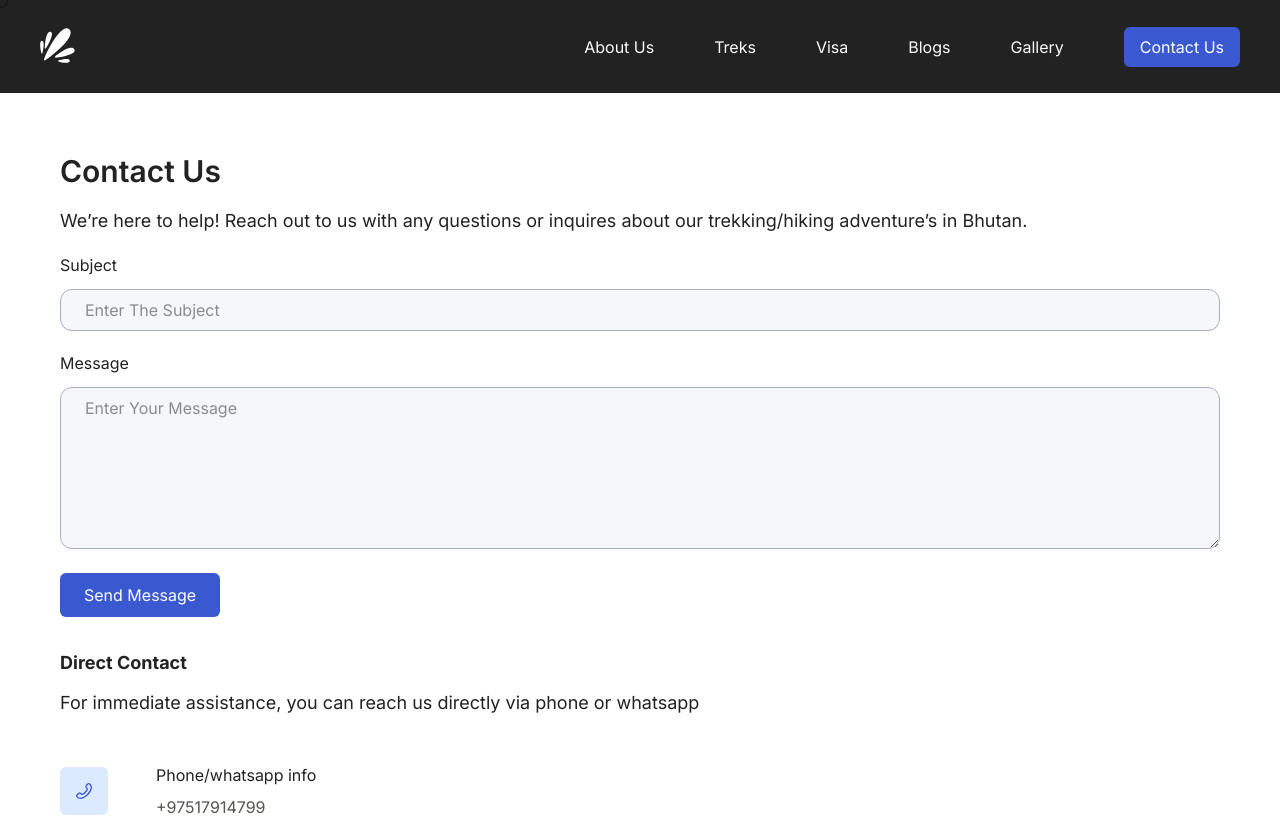
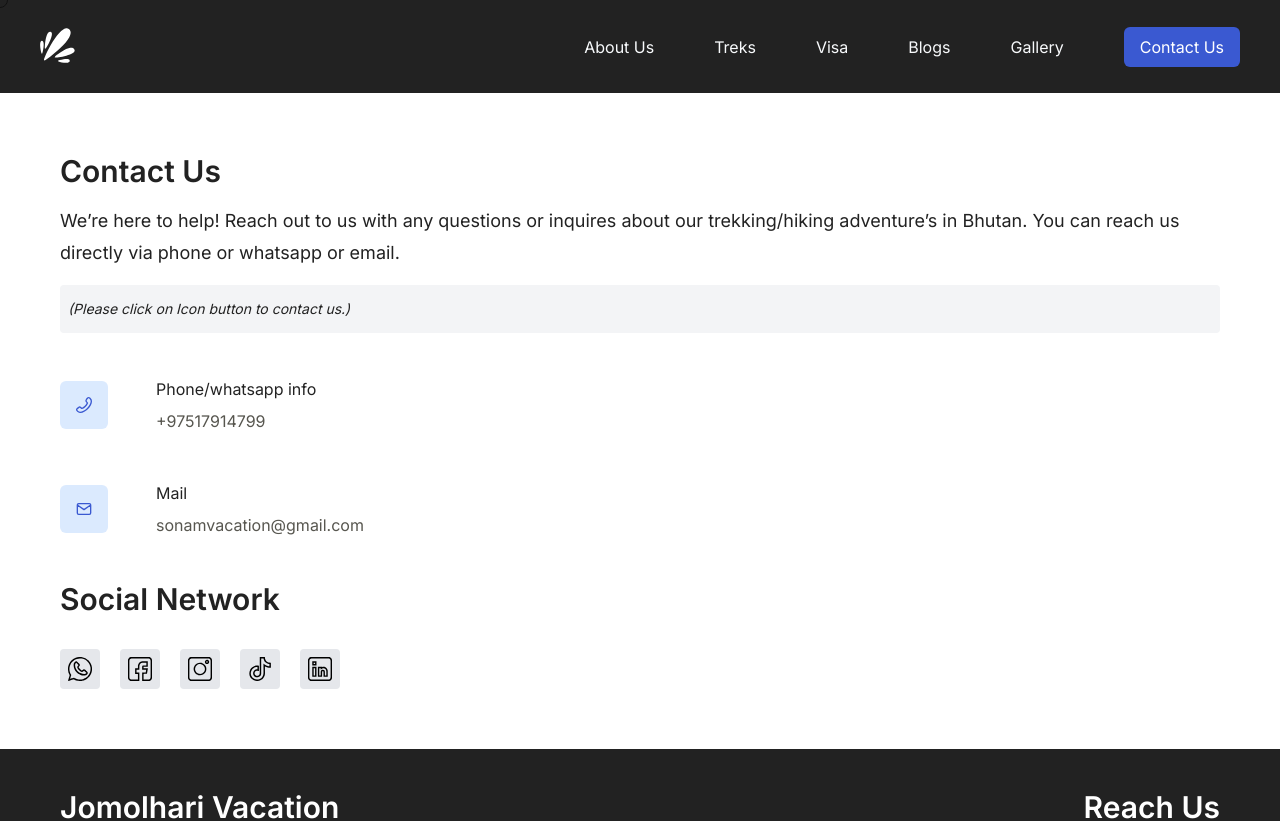
Before and after one commit to KelzangUD/jomolhari-vacation, a Next.js app: page /contact-us in a window 1280 px wide. Shown: the top 821 px of the page. Built offline with nearby package versions, Linux system fonts and the light colour scheme.

Commit message:
contact us page U

```diff
--- a/app/contact-us/page.tsx
+++ b/app/contact-us/page.tsx
@@ -1,90 +1,18 @@
-"use client";
-
 import Image from "next/image";
-import { useState } from "react";
 
 export default function Contact() {
-  const [details, setDetails] = useState({
-    // name: "",
-    // emailId: "",
-    subject: "",
-    message: "",
-  });
   return (
     <div className="p-5 md:p-10 xl:p-15 2xl:p-20  bg-white">
       <h4>Contact Us</h4>
       <p className="my-2 xl:my-4">
         We’re here to help! Reach out to us with any questions or inquires about
-        our trekking/hiking adventure’s in Bhutan.
+        our trekking/hiking adventure’s in Bhutan. You can reach us directly via
+        phone or whatsapp or email.
       </p>
-      {/* <div className="mt-4 xl:mt-10">
-        <label className="text-xs md:text-base">Your Name</label>
-        <input
-          placeholder="Enter Your Name"
-          className="border border-border py-2 px-2 md:px-6 bg-border/10 rounded-md md:rounded-xl w-full my-3 text-xs md:text-base"
-        />
-      </div> */}
-      {/* <div className="xl:mt-2">
-        <label className="text-xs md:text-base">Your Email</label>
-        <input
-          placeholder="Enter Your Email"
-          className="border border-border py-2 px-2 md:px-6 bg-border/10 rounded-md md:rounded-xl w-full my-3 text-xs md:text-base"
-          onChange={(e) => setDetails((prev) => ({
-            ...prev,
-            email: e?.target?.value
-          }))}
-        />
-      </div> */}
-      <div className="xl:mt-2">
-        <label className="text-xs md:text-base">Subject</label>
-        <input
-          placeholder="Enter The Subject"
-          className="border border-border py-2 px-2 md:px-6 bg-border/10 rounded-md md:rounded-xl w-full my-3 text-xs md:text-base"
-          onChange={(e) =>
-            setDetails((prev) => ({
-              ...prev,
-              subject: e?.target?.value,
-            }))
-          }
-          value={details?.subject}
-        />
-      </div>
-      <div className="xl:mt-2">
-        <label className="text-xs md:text-base">Message</label>
-        <textarea
-          placeholder="Enter Your Message"
-          className="border border-border py-2 px-2 md:px-6 bg-border/10 rounded-md md:rounded-xl w-full my-3 text-xs md:text-base"
-          rows={6}
-          onChange={(e) =>
-            setDetails((prev) => ({
-              ...prev,
-              message: e?.target?.value,
-            }))
-          }
-          value={details?.message}
-        />
-      </div>
-      <div className="xl:mt-4">
-        <a
-          className={`bg-primary py-3 px-6 rounded-md overflow-hidden cursor-pointer text-sm lg:text-base text-white hover:bg-blue-700`}
-          href={`mailto:sonamvacation@gmail.com?subject=${details?.subject}&body=${details?.message}`}
-          onClick={() =>
-            setDetails((prev) => ({
-              ...prev,
-              subject: "",
-              message: "",
-            }))
-          }
-        >
-          Send Message
-        </a>
-      </div>
+      <p className="block bg-gray-100 rounded p-2 my-1 xl:my-2 italic text-xs md:text-sm">
+        (Please click on Icon button to contact us.)
+      </p>
       <div className="mt-6 xl:mt-10">
-        <p className="font-bold my-2">Direct Contact</p>
-        <p>
-          For immediate assistance, you can reach us directly via phone or
-          whatsapp
-        </p>
         <div className="flex items-center gap-2 xl:gap-10 my-4 xl:my-10">
           <a
             className="p-2 xl:p-4 rounded-md bg-blue-100 cursor-pointer"
@@ -104,6 +32,102 @@ export default function Contact() {
             <p className="text-secondary text-sm xl:text-base ">+97517914799</p>
           </span>
         </div>
+        <div className="flex items-center gap-2 xl:gap-10 my-4 xl:my-10">
+          <a
+            className="p-2 xl:p-4 rounded-md bg-blue-100 cursor-pointer"
+            href="mailto:sonamvacation@gmail.com"
+          >
+            <div className="relative w-4 h-4 2xl:w-6 2xl:h-6">
+              <Image
+                src="/Mail.svg"
+                alt="phone"
+                fill
+                className="object-cover"
+              />
+            </div>
+          </a>
+          <span className="ml-2">
+            <p className="text-sm xl:text-base">Mail</p>
+            <p className="text-secondary text-sm xl:text-base ">
+              sonamvacation@gmail.com
+            </p>
+          </span>
+        </div>
+      </div>
+      <div>
+        <h4>Social Network</h4>
+        <div className="flex gap-5 mt-6 md:mt-8">
+          <a
+            href="https://wa.me/+97517914799"
+            target="_blank"
+            className="cursor-pointer transition duration-300 ease-in-out hover:scale-115 bg-gray-200 rounded"
+          >
+            <div className="relative w-6 h-6 md:w-10 md:h-10">
+              <Image
+                src="/whatsapp.svg"
+                alt="whatsapp"
+                fill
+                className="object-cover p-2"
+              />
+            </div>
+          </a>
+          <a
+            href="https://www.facebook.com/jomolharivacationtour/"
+            target="_blank"
+            className="cursor-pointer transition duration-300 ease-in-out hover:scale-115 bg-gray-200 rounded"
+          >
+            <div className="relative w-6 h-6 md:w-10 md:h-10">
+              <Image
+                src="/facebook.svg"
+                alt="facebook"
+                fill
+                className="object-cover p-2"
+              />
+            </div>
+          </a>
+          <a
+            href="https://www.instagram.com/jomolhari_vacation/"
+            target="_blank"
+            className="cursor-pointer transition duration-300 ease-in-out hover:scale-115 bg-gray-200 rounded"
+          >
+            <div className="relative w-6 h-6 md:w-10 md:h-10">
+              <Image
+                src="/instagram.svg"
+                alt="instagram"
+                fill
+                className="object-cover p-2"
+              />
+            </div>
+          </a>
+          <a
+            href="https://www.tiktok.com/@jomolharivac"
+            target="_blank"
+            className="cursor-pointer transition duration-300 ease-in-out hover:scale-115 bg-gray-200 rounded"
+          >
+            <div className="relative w-6 h-6 md:w-10 md:h-10">
+              <Image
+                src="/tik-tok.svg"
+                alt="whatsapp"
+                fill
+                className="object-cover p-2"
+              />
+            </div>
+          </a>
+          <a
+            href="https://www.linkedin.com/in/sonam-rinchen-44571816a/"
+            target="_blank"
+            className="cursor-pointer transition duration-300 ease-in-out hover:scale-115 bg-gray-200 rounded"
+          >
+            <div className="relative w-6 h-6 md:w-10 md:h-10">
+              <Image
+                src="/linkedin.svg"
+                alt="linkedin"
+                fill
+                className="object-cover p-2"
+              />
+            </div>
+          </a>
+        </div>
       </div>
     </div>
   );
```
Also changed, not shown: public/Mail.svg (added).
